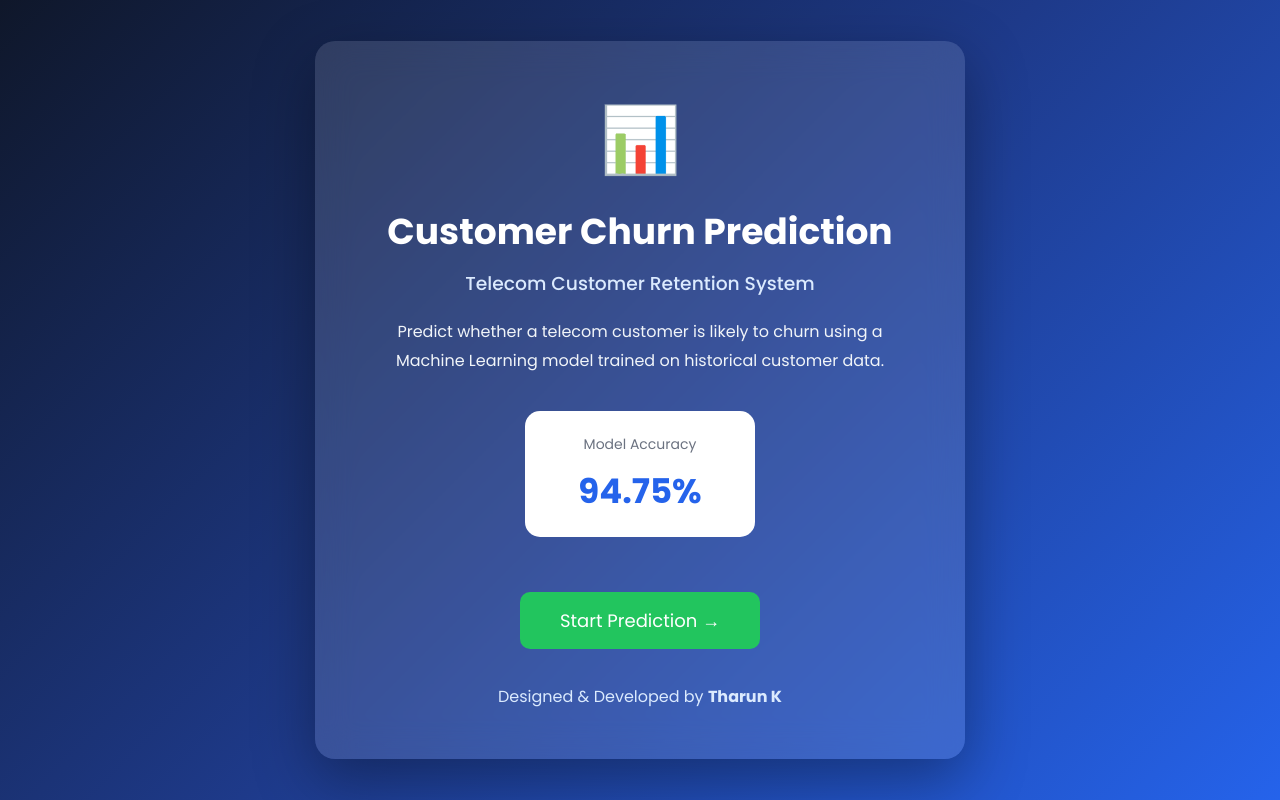
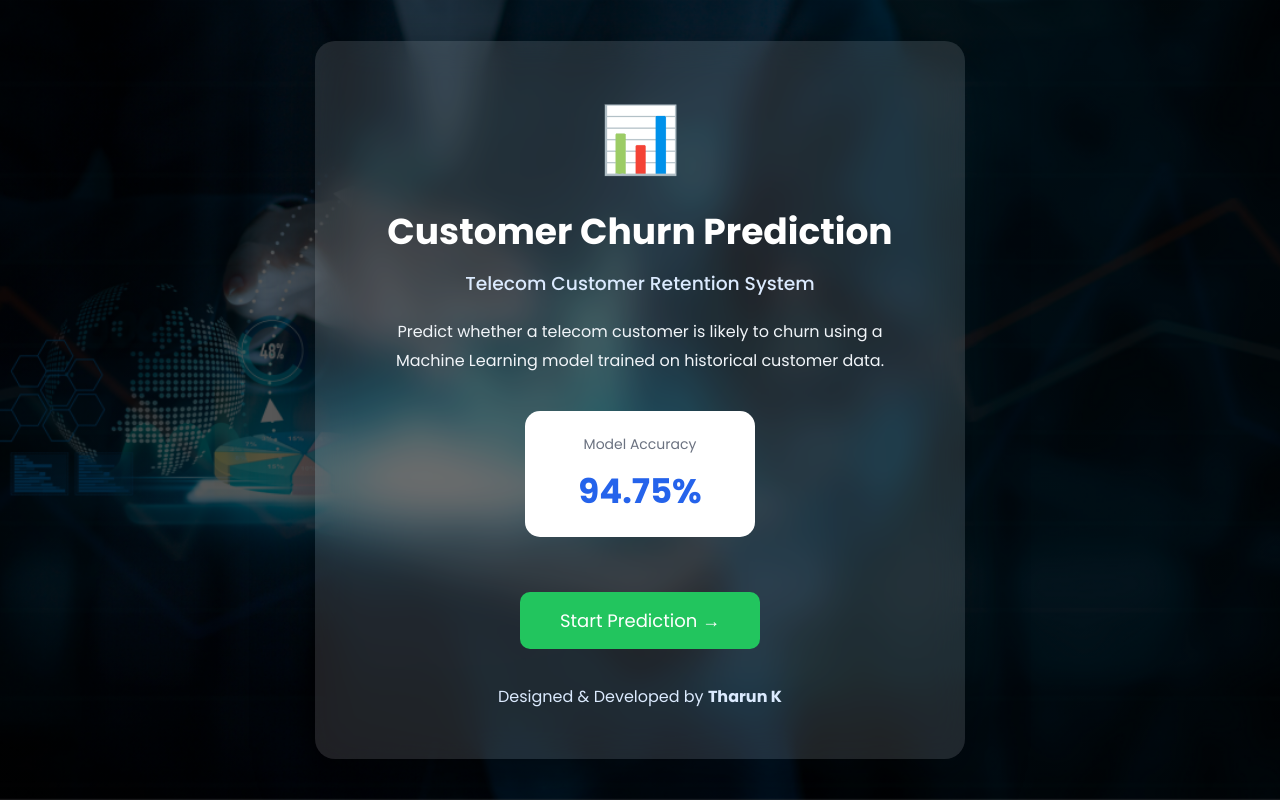
Before and after one commit to tharsna1208/customer-churn-prediction-pro, a Flask app: page / in a window 1280 px wide. Run offline with Flask 3, Linux system fonts and the light colour scheme; parts of the project's set-up code (start-up, migrations or seed data) failed here and were passed over.

Commit message:
Added analytics background image

```diff
--- a/static/css/style.css
+++ b/static/css/style.css
@@ -9,7 +9,16 @@
 
 body{
     min-height:100vh;
-    background:linear-gradient(135deg,#0f172a,#1e3a8a,#2563eb);
+
+    background:
+    linear-gradient(rgba(0,0,0,0.65), rgba(0,0,0,0.65)),
+    url("../images/churn_pic.png");
+
+    background-size:cover;
+    background-position:center;
+    background-repeat:no-repeat;
+    background-attachment:fixed;
+
     display:flex;
     justify-content:center;
     align-items:center;
```
Also changed, not shown: static/images/churn_pic.png (added).
